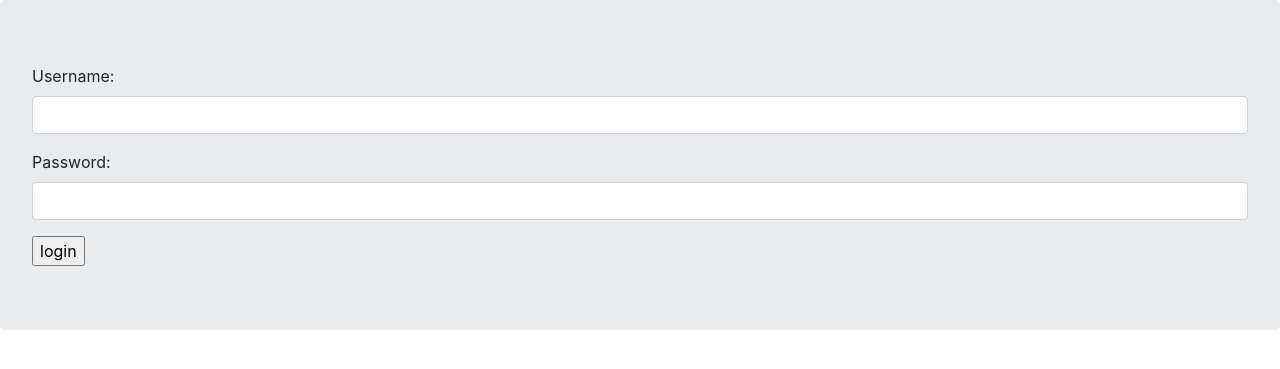
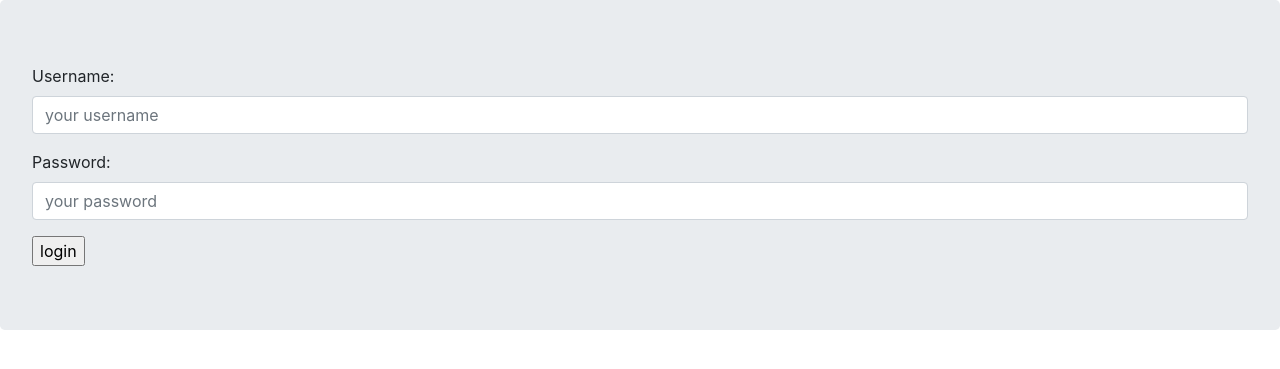
Before and after one commit to kheybar/Simple-Blog, a Django app: page /accounts/login/ in a window 1280 px wide. Shown: the part 56-425 px from the top of the page. Run offline with Django 3.2, Linux system fonts and the light colour scheme.

Commit message:
update login form.

```diff
--- a/accounts/forms.py
+++ b/accounts/forms.py
@@ -1,12 +1,11 @@
 from django import forms
-
 
 class UserLoginForm(forms.Form):
     username = forms.CharField(
         max_length=50,
-        widget=forms.TextInput(attrs={'class': 'form-control'})
+        widget=forms.TextInput(attrs={'class': 'form-control', 'placeholder': 'your username'})
     )
     password = forms.CharField(
         max_length=50,
-        widget=forms.PasswordInput(attrs={'class': 'form-control'})
+        widget=forms.PasswordInput(attrs={'class': 'form-control', 'placeholder': 'your password'})
     )
--- a/accounts/templates/accounts/login.html
+++ b/accounts/templates/accounts/login.html
@@ -2,7 +2,7 @@
 
 {% block content%}
 
-<form method="post">
+<form method="post" novalidate>
     {% csrf_token %}
     {{ form.as_p }}
     <input type="submit" value="login">
```
